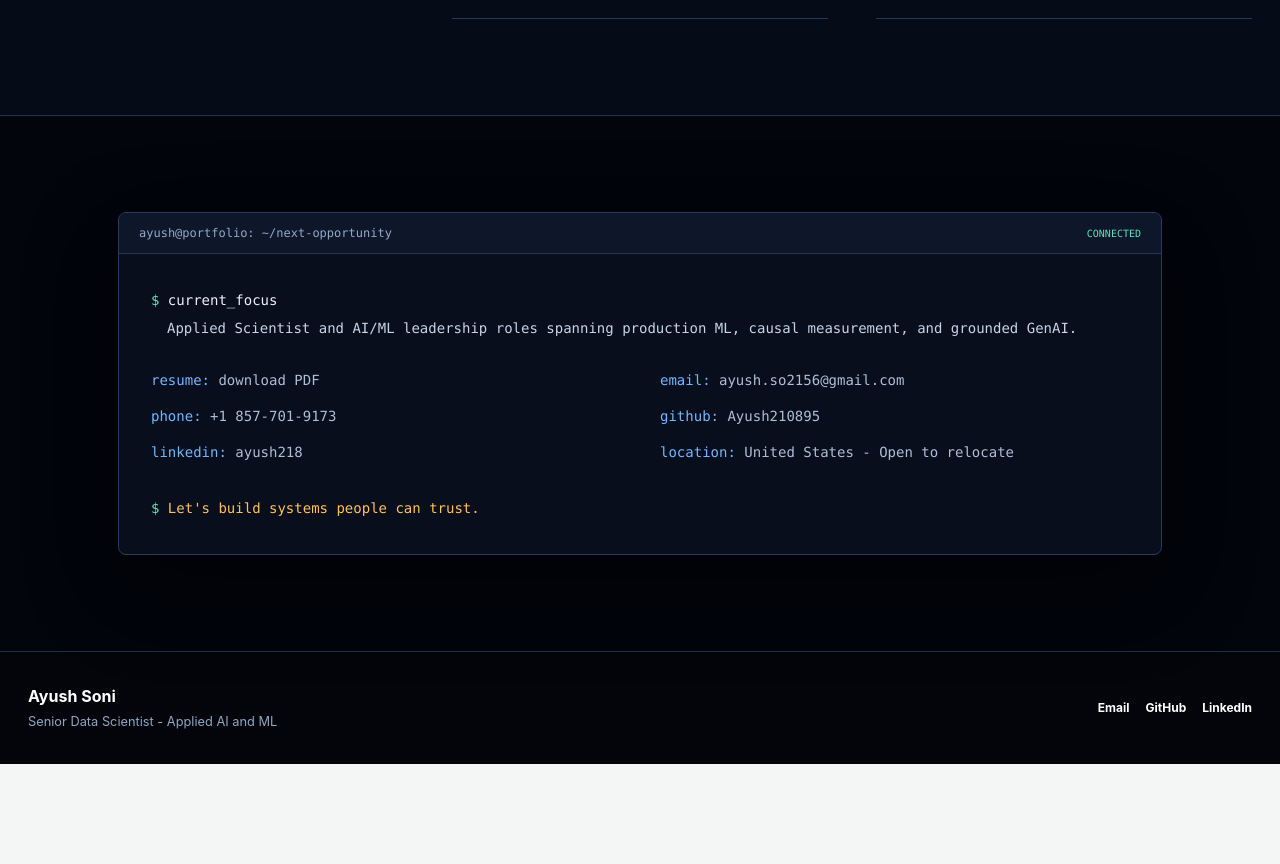
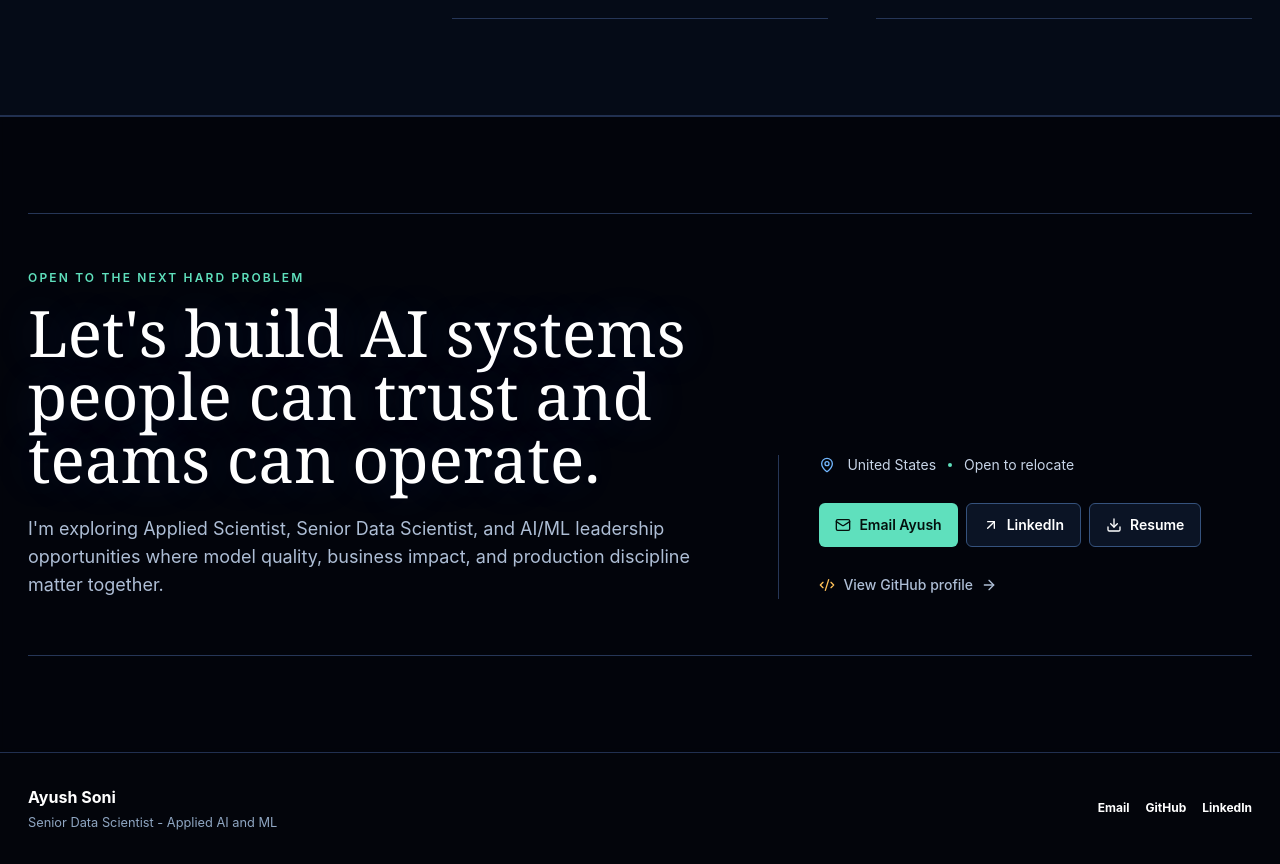
Before and after one commit to Ayush210895/ai-quality-lab, a React (Vite) app: page / in a window 1280 px wide. Shown: the part 5628-6492 px from the top of the page. Before the commit the page ends 6392 px from the top, so only its background shows below. Built offline with nearby package versions, Linux system fonts and the light colour scheme.

Commit message:
Refine portfolio contact section

```diff
--- a/src/PortfolioSite.tsx
+++ b/src/PortfolioSite.tsx
@@ -546,21 +546,42 @@ function UnifiedHome({ onHome, onProjects, onOpenLab, onSelectProject }: Pick<Po
         </div>
       </section>
 
-      <section className="bg-[#03050b]/88 py-16 backdrop-blur-[2px] lg:py-24" id="contact">
-        <div className="mx-auto max-w-[1100px] px-4 md:px-7">
-          <div className="overflow-hidden rounded-[8px] border border-[#2a3c61] bg-[#080e1b] shadow-[0_30px_90px_rgba(0,0,0,.45)]">
-            <div className="flex items-center justify-between border-b border-[#263657] bg-[#0d1729] px-5 py-3"><span className="font-mono text-xs text-[#93a9c7]">ayush@portfolio: ~/next-opportunity</span><span className="font-mono text-[10px] text-[#5fe0bd]">CONNECTED</span></div>
-            <div className="p-5 font-mono text-sm leading-7 sm:p-8">
-              <p><span className="text-[#5fe0bd]">$</span> current_focus</p><p className="mb-6 pl-4 text-[#c7d4e7]">Applied Scientist and AI/ML leadership roles spanning production ML, causal measurement, and grounded GenAI.</p>
-              <div className="grid gap-x-10 gap-y-2 sm:grid-cols-2">
-                <a className="text-[#aebed6] hover:text-white" href={`${assetBase}assets/Ayush_Soni_Resume_BigTech_Generalist.pdf`} download><span className="text-[#72b7ff]">resume:</span> download PDF</a>
-                <a className="text-[#aebed6] hover:text-white" href="mailto:ayush.so2156@gmail.com"><span className="text-[#72b7ff]">email:</span> ayush.so2156@gmail.com</a>
-                <a className="text-[#aebed6] hover:text-white" href="tel:+18577019173"><span className="text-[#72b7ff]">phone:</span> +1 857-701-9173</a>
-                <a className="text-[#aebed6] hover:text-white" href="https://github.com/Ayush210895" target="_blank" rel="noreferrer"><span className="text-[#72b7ff]">github:</span> Ayush210895</a>
-                <a className="text-[#aebed6] hover:text-white" href="https://linkedin.com/in/ayush218" target="_blank" rel="noreferrer"><span className="text-[#72b7ff]">linkedin:</span> ayush218</a>
-                <span className="text-[#aebed6]"><span className="text-[#72b7ff]">location:</span> United States - Open to relocate</span>
+      <section className="relative overflow-hidden border-t border-[#213050] bg-[#03050b]/90 py-16 backdrop-blur-[2px] lg:py-24" id="contact">
+        <div className="mx-auto max-w-[1500px] px-4 md:px-7">
+          <div className="grid gap-10 border-y border-[#263657] py-10 lg:grid-cols-[1.2fr_.8fr] lg:items-end lg:py-14">
+            <div>
+              <p className="text-xs font-semibold uppercase tracking-[0.18em] text-[#5fe0bd]">Open to the next hard problem</p>
+              <h2 className="portfolio-display mt-4 max-w-[840px] text-[clamp(2.3rem,5vw,5.4rem)] leading-[0.98] text-white">
+                Let&apos;s build AI systems people can trust and teams can operate.
+              </h2>
+              <p className="mt-6 max-w-[760px] text-base leading-7 text-[#aebed6] md:text-lg">
+                I&apos;m exploring Applied Scientist, Senior Data Scientist, and AI/ML leadership opportunities where model quality, business impact, and production discipline matter together.
+              </p>
+            </div>
+
+            <div className="lg:border-l lg:border-[#263657] lg:pl-10">
+              <div className="flex flex-wrap items-center gap-x-3 gap-y-2 text-sm text-[#c7d4e7]">
+                <MapPin className="h-4 w-4 text-[#72b7ff]" />
+                <span>United States</span>
+                <span aria-hidden="true" className="h-1 w-1 rounded-full bg-[#5fe0bd]" />
+                <span>Open to relocate</span>
               </div>
-              <p className="mt-7 text-[#ffc159]"><span className="text-[#5fe0bd]">$</span> Let&apos;s build systems people can trust.</p>
+
+              <div className="mt-7 flex flex-wrap gap-2">
+                <a className="inline-flex min-h-11 items-center gap-2 rounded-[6px] bg-[#5fe0bd] px-4 py-2.5 text-sm font-semibold text-[#04100d] transition hover:bg-[#85efd1]" href="mailto:ayush.so2156@gmail.com">
+                  <Mail className="h-4 w-4" /> Email Ayush
+                </a>
+                <a className="inline-flex min-h-11 items-center gap-2 rounded-[6px] border border-[#35527d] bg-[#0b1425] px-4 py-2.5 text-sm font-semibold text-white transition hover:border-[#72b7ff] hover:bg-[#12213a]" href="https://linkedin.com/in/ayush218" target="_blank" rel="noreferrer">
+                  <ArrowUpRight className="h-4 w-4" /> LinkedIn
+                </a>
+                <a className="inline-flex min-h-11 items-center gap-2 rounded-[6px] border border-[#35527d] bg-[#0b1425] px-4 py-2.5 text-sm font-semibold text-white transition hover:border-[#72b7ff] hover:bg-[#12213a]" href={`${assetBase}assets/Ayush_Soni_Resume_BigTech_Generalist.pdf`} download>
+                  <Download className="h-4 w-4" /> Resume
+                </a>
+              </div>
+
+              <a className="mt-7 inline-flex items-center gap-2 text-sm font-medium text-[#aebed6] transition hover:text-white" href="https://github.com/Ayush210895" target="_blank" rel="noreferrer">
+                <Code2 className="h-4 w-4 text-[#ffc159]" /> View GitHub profile <ArrowRight className="h-4 w-4" />
+              </a>
             </div>
           </div>
         </div>
```
